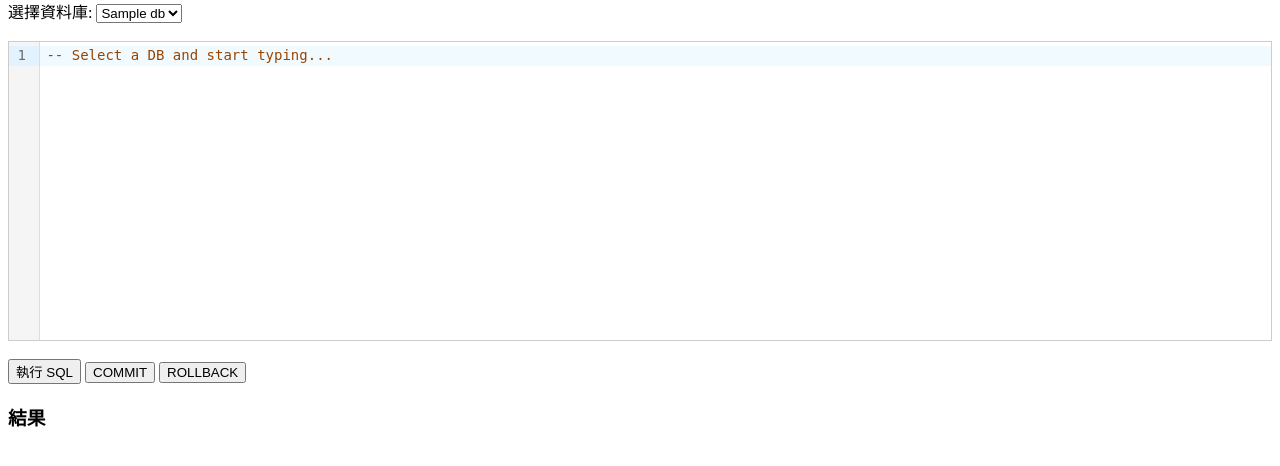
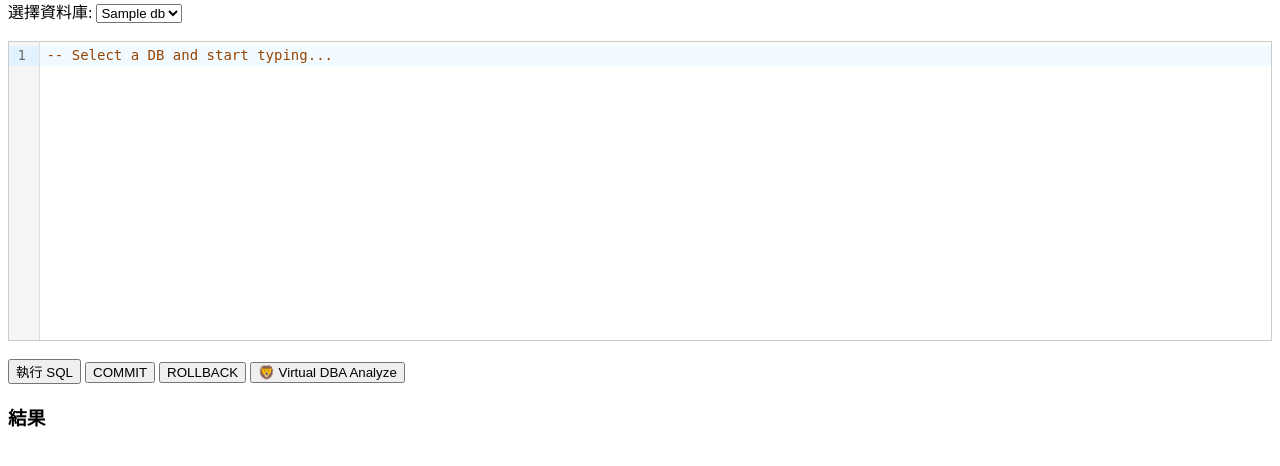
Before and after one commit to PolloChang/sqlconsole, a Spring app: page /console in a window 1280 px wide. Shown: the part 188-654 px from the top of the page. Run offline with Thymeleaf, Linux system fonts and the light colour scheme; the template is opened without the code that fills it: most values are stand-ins (such as "Sample title", 1, 10 or a date in 2020); data that the repository does not hold is empty.

Commit message:
Integration of Virtual DBA Feature (OpenSource Tier)
Implemented the backend and frontend integration for the Virtual DBA feature.
- Verified and updated `SqlExecutorService` to support dynamic `DbaProvider` selection and implemented `getExplainPlan`.
- Refactored `SqlExecutorService` to use constructor injection for better testability and reliability.
- Created `SqlController` and `AnalyzeRequest` DTO to handle `/api/sql/analyze` endpoint.
- Updated `console.html` to add the "Analyze" button and report display area.
- Verified end-to-end flow using Playwright.
- Ensured `PostgresDbaProviderTest` passes and `SqlExecutorServiceTest` passes.

Co-authored-by: PolloChang <12930763+PolloChang@users.noreply.github.com>

```diff
--- a/src/main/resources/templates/console.html
+++ b/src/main/resources/templates/console.html
@@ -51,7 +51,14 @@
     <button onclick="doSql('EXEC')">執行 SQL</button>
     <button onclick="doSql('COMMIT')">COMMIT</button>
     <button onclick="doSql('ROLLBACK')">ROLLBACK</button>
+    <button id="btn-analyze" onclick="doAnalyze()">🦁 Virtual DBA Analyze</button>
 </form>
+
+<div id="dba-report-area" style="margin-top: 10px; border: 1px solid #ddd; padding: 10px; display: none;">
+    <h4>DBA Report</h4>
+    <ul id="dba-suggestions" style="color: #d9534f;"></ul>
+    <pre id="dba-plan" style="background: #f5f5f5; padding: 5px;"></pre>
+</div>
 
 <h3>結果</h3>
 <div id="msgArea"></div>
@@ -88,6 +95,36 @@
 
         $.post("/api/execute", { dbId: dbId, sql: sql }, function(res) {
             renderResult(res);
+        });
+    }
+
+    function doAnalyze() {
+        let sql = "";
+        if (window.getSmartSql) {
+            sql = window.getSmartSql();
+        }
+        let dbId = $("#dbId").val();
+
+        $.ajax({
+            url: "/api/sql/analyze",
+            type: "POST",
+            contentType: "application/json",
+            data: JSON.stringify({ dbId: parseInt(dbId), sql: sql }),
+            success: function(report) {
+                 $("#dba-report-area").show();
+                 $("#dba-suggestions").empty();
+                 if (report.suggestions && report.suggestions.length > 0) {
+                     report.suggestions.forEach(s => {
+                         $("#dba-suggestions").append($("<li>").text(s));
+                     });
+                 } else {
+                     $("#dba-suggestions").append("<li>No suggestions.</li>");
+                 }
+                 $("#dba-plan").text(report.planContent || "No plan content.");
+            },
+            error: function(xhr) {
+                alert("Analyze failed: " + xhr.responseText);
+            }
         });
     }
 
```
Also changed, not shown: src/main/java/work/pollochang/sqlconsole/controller/SqlController.java (added, +44 -0 lines), src/main/java/work/pollochang/sqlconsole/model/dto/AnalyzeRequest.java (added, +8 -0 lines), src/main/java/work/pollochang/sqlconsole/service/SqlExecutorService.java (+6 -6 lines), 1 other file.
